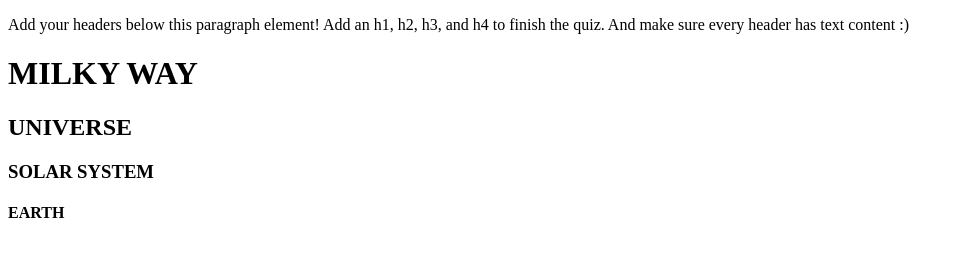
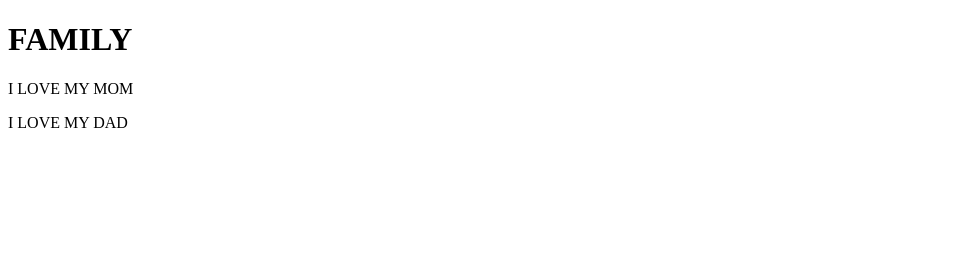
Before and after one commit to chyvnsirisha/front-end, a plain HTML site: page index.html in a window 1280 px wide. Shown: the whole page, without its empty margins (0-964 px from the left). Drawn offline with Linux system fonts and the light colour scheme.

Commit message:
Add files via upload

```diff
--- a/index.html
+++ b/index.html
@@ -2,16 +2,16 @@
 <html lang="en">
 <head>
   <meta charset="UTF-8">
-  <title>Headers Quiz</title>
+  <title>Tree to HTML</title>
   <!-- the next line loads the tests for the Udacity Feedback extension -->
-  <meta name="udacity-grader" content="http://udacity.github.io/fend/fend-refresh/lesson2/problem-set/headers/tests.json">
+  <meta name="udacity-grader" content="http://udacity.github.io/fend/fend-refresh/lesson2/problem-set/tree-to-html/tests.json">
 </head>
 <body>
-  <p>Add your headers below this paragraph element! Add an h1, h2, h3, and h4 to finish the quiz. And make sure every header has text content :)
-  <h1>MILKY WAY</h1>
-  <h2>UNIVERSE</h2>
-  <h3>SOLAR SYSTEM</h3>
-  <h4>EARTH</h4>
-  </p>
+<h1>FAMILY</h1>
+<div>
+  <p>I LOVE MY MOM </p>
+    <p>I LOVE MY DAD </p>
+  </div>  <!-- Did you notice that the body tag - the top of the sample tree - is already here? You don't need to add another one. -->
+  <!-- Your code goes here! -->
 </body>
 </html>
```
Also changed, not shown: sample-tree.png (added), 1 other file.
